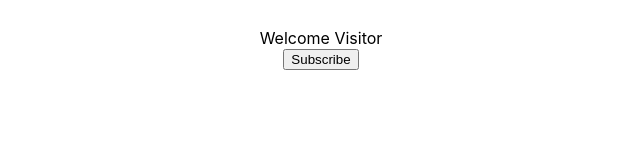
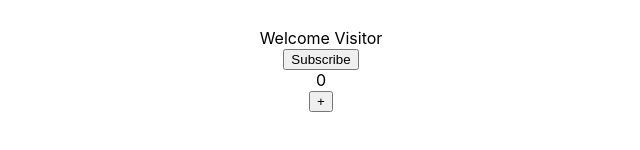
Before and after one commit to grvrjt/react-basics, a React (Create React App) app: page / in a window 1280 px wide. Shown: the part 522-672 px from the top of the page, without its empty margins (319-959 px from the left). Built offline with nearby package versions, Linux system fonts and the light colour scheme.

Commit message:
Feat: setState use

```diff
--- a/src/App.js
+++ b/src/App.js
@@ -1,7 +1,7 @@
 import Greet from "./components/Greet";
 import Welcome from "./components/Welcome";
 import Message from "./components/Message";
-
+import Counter from "./components/Counter";
 import "./App.css";
 
 function App() {
@@ -23,6 +23,7 @@
       <Welcome name="Saurav" />
       <Welcome name="Kaurav" />
       <Message />
+      <Counter />
     </div>
   );
 }
--- /dev/null
+++ b/src/components/Counter.js
@@ -0,0 +1,40 @@
+import React, { Component } from "react";
+
+class Counter extends Component {
+  constructor(props) {
+    super(props);
+
+    this.state = {
+      count: 0,
+    };
+  }
+
+  increament() {
+    // this.setState({
+    //   count: this.state.count + 1,
+    // });
+
+    this.setState((prevState) => ({
+      count: prevState.count + 1
+    }));
+  }
+
+  increamentFive() {
+    this.increament();
+    this.increament();
+    this.increament();
+    this.increament();
+    this.increament();
+  }
+
+  render() {
+    return (
+      <>
+        <div>{this.state.count}</div>
+        <button onClick={() => this.increamentFive()}>+</button>
+      </>
+    );
+  }
+}
+
+export default Counter;
```
